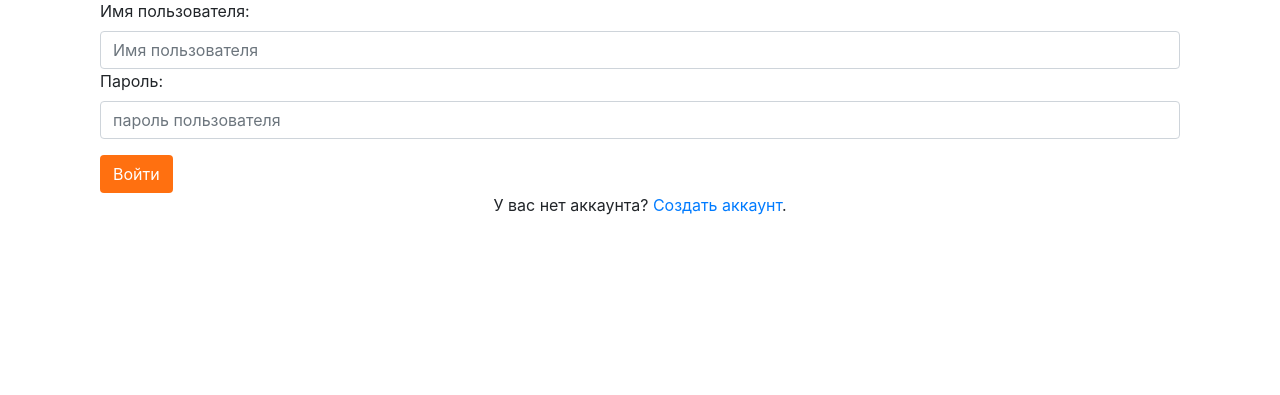
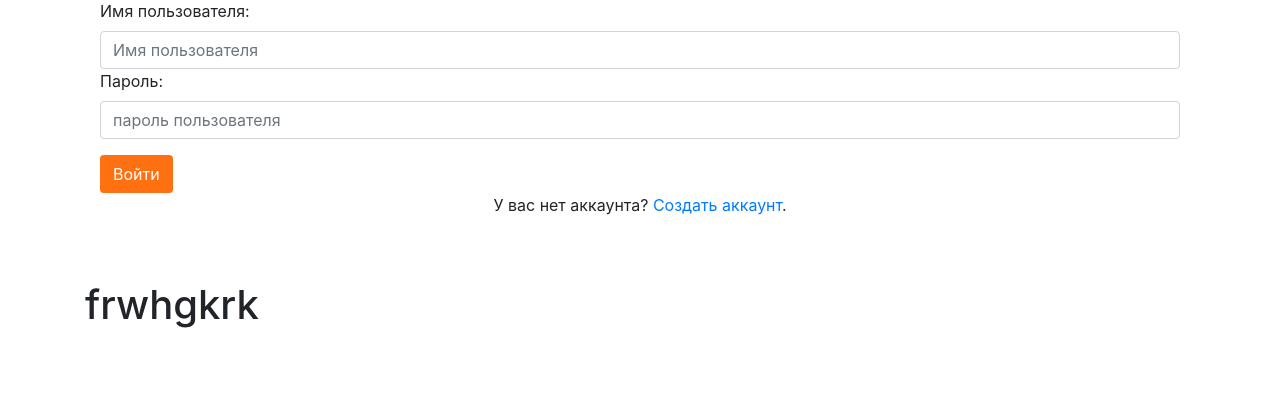
Before and after one commit to rubyazz/Pizza_delivery_django, a Django app: page /login in a window 1280 px wide. Shown: the part 166-561 px from the top of the page. Run offline with Django 4.2, Linux system fonts and the light colour scheme; some libraries are stand-ins or nearby versions.

Commit message:
test commit

```diff
--- a/templates/login.html
+++ b/templates/login.html
@@ -37,5 +37,6 @@
   <p class="text-center">У вас нет аккаунта? <a href="/register">Создать аккаунт</a>.</p>
 </div>
 
+<h1>frwhgkrk</h1>
 
 {% endblock %}
```
